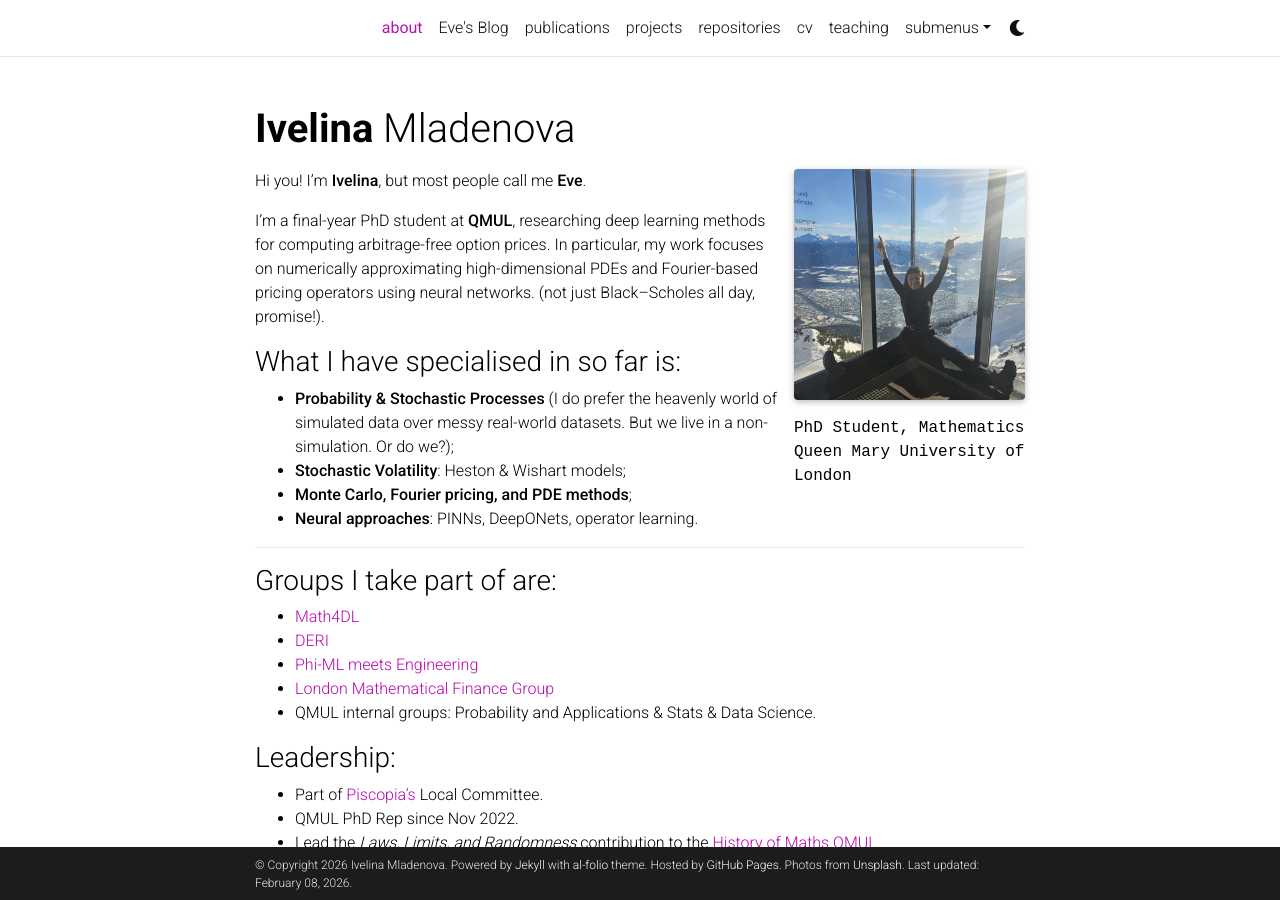
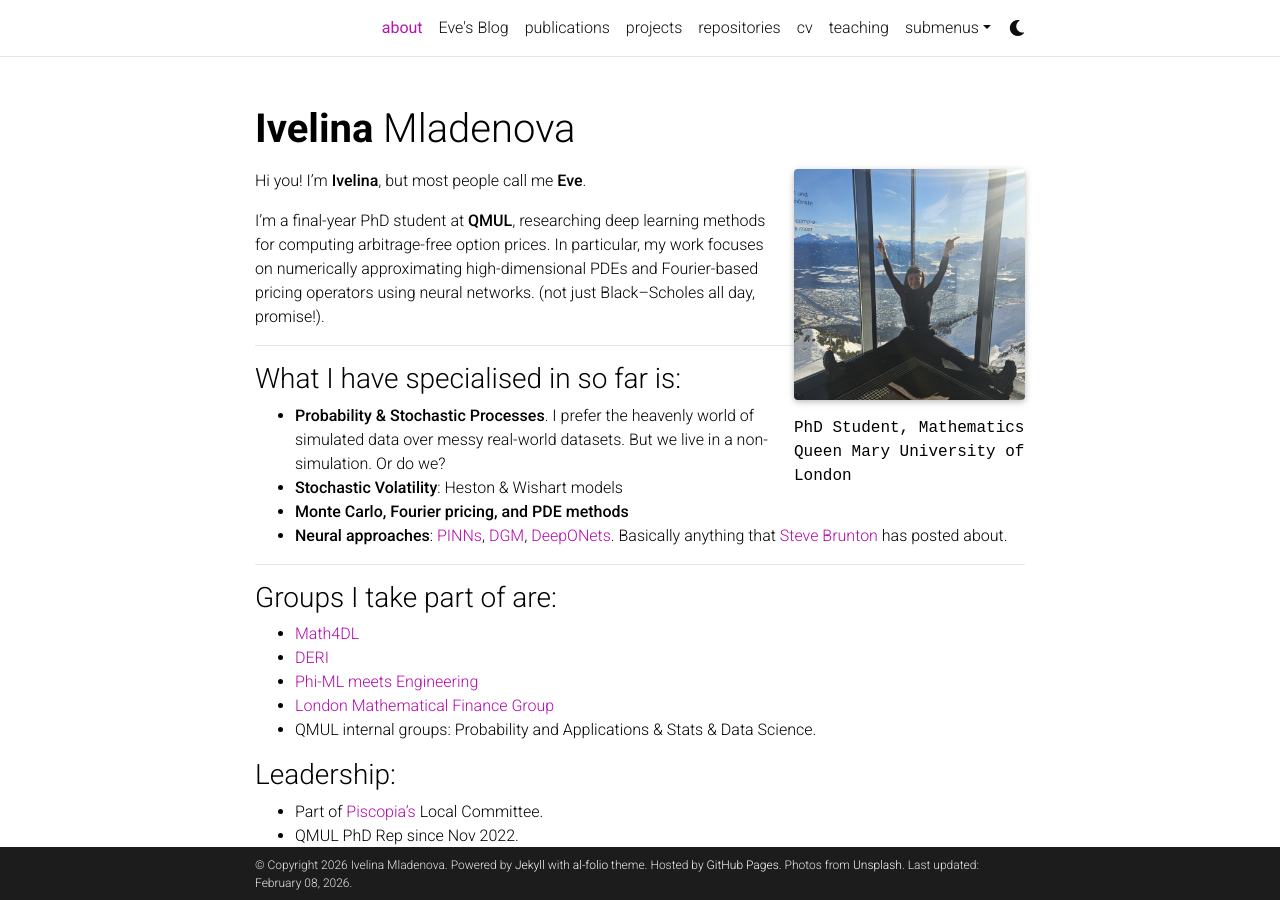
Before and after one commit to Ivelina0/Ivelina0.github.io, a Jekyll site: the page built from _pages/about.md, in a window 1280 px wide and 900 px high. Built offline with Jekyll 4.4.1, drawn with Linux system fonts in a browser that asks for light colours; full-size pictures stand in for the smaller copies a plugin makes; comment, search, counter and statistics services are not loaded; a style sheet for code colours, icons or effects is not loaded; some of the changed text lies outside the part shown.

Commit message:
Update about.md

```diff
--- a/_pages/about.md
+++ b/_pages/about.md
@@ -22,12 +22,13 @@
 
 I’m a final-year PhD student at **QMUL**, researching deep learning methods for computing arbitrage-free option prices. In particular, my work focuses on numerically approximating high-dimensional PDEs and Fourier-based pricing operators using neural networks. (not just Black–Scholes all day, promise!).
 
+---
 
 ### What I have specialised in so far is:
-- **Probability & Stochastic Processes** (I do prefer the heavenly world of simulated data over messy real-world datasets. But we live in a non-simulation. Or do we?);
-- **Stochastic Volatility**: Heston & Wishart models;
-- **Monte Carlo, Fourier pricing, and PDE methods**;
-- **Neural approaches**: PINNs, DeepONets, operator learning.
+- **Probability & Stochastic Processes**. I prefer the heavenly world of simulated data over messy real-world datasets. But we live in a non-simulation. Or do we?
+- **Stochastic Volatility**: Heston & Wishart models
+- **Monte Carlo, Fourier pricing, and PDE methods**
+- **Neural approaches**: [PINNs](https://www.sciencedirect.com/science/article/abs/pii/S0021999118307125), [DGM](https://arxiv.org/abs/2305.06000), [DeepONets](https://arxiv.org/abs/1910.03193). Basically anything that [Steve Brunton](https://youtu.be/JoFW2uSd3Uo?si=zGf7Pws30vOg64rf) has posted about.
 
 ---
 ### Groups I take part of are:
@@ -68,6 +69,11 @@
 ---
 
 #### Sports
+
+<div class="float-right ml-3 mb-3" style="max-width: 40%;">
+  {% include figure.html path="assets/img/marathon.jpg" class="img-fluid rounded z-depth-1" alt="Marathon, Malta 2025" %}
+</div>
+
 I’m a lifelong learner, and that curiosity extends well beyond academics. I genuinely love picking up new sports and physical skills!
 
 My personal rule is to take on a new sport every one to two years and stick with it long enough to become “not too bad” at it. For me, that means learning the fundamentals properly and building consistency, until my brain doesn't overthink every move my body has to make.
@@ -81,8 +87,21 @@
 
 
 
-### A few snapshots
+### More moments
 
+<div class="row">
+  <div class="col-sm-4">
+    {% include figure.html path="marathon_malta_2025.jpg" alt="Marathon, Malta 2025" %}
+  </div>
+  <div class="col-sm-4">
+    {% include figure.html path="rowing_nottingham_2024.jpg" alt="Regatta 2024, Nottingham" %}
+  </div>
+  <div class="col-sm-4">
+    {% include figure.html path="yoga.jpg" alt="Yoga" %}
+  </div>
+</div>
+
+<!--
 <div class="row">
   <div class="col-sm-6">
     {% include figure.html path="assets/img/marathon.jpg" class="img-fluid rounded z-depth-1" alt="Marathon, Malta 2025" %}
@@ -100,7 +119,7 @@
     {% include figure.html path="assets/img/volley_2024.jpg" class="img-fluid rounded z-depth-1" alt="Volleyball 2024, London" %}
   </div>
 </div>
-
+-->
 
 <!--
 Link to your social media connections, too. This theme is set up to use [Font Awesome icons](http://fortawesome.github.io/Font-Awesome/) and [Academicons](https://jpswalsh.github.io/academicons/), like the ones below. Add your Facebook, Twitter, LinkedIn, Google Scholar, or just disable all of them.
```
